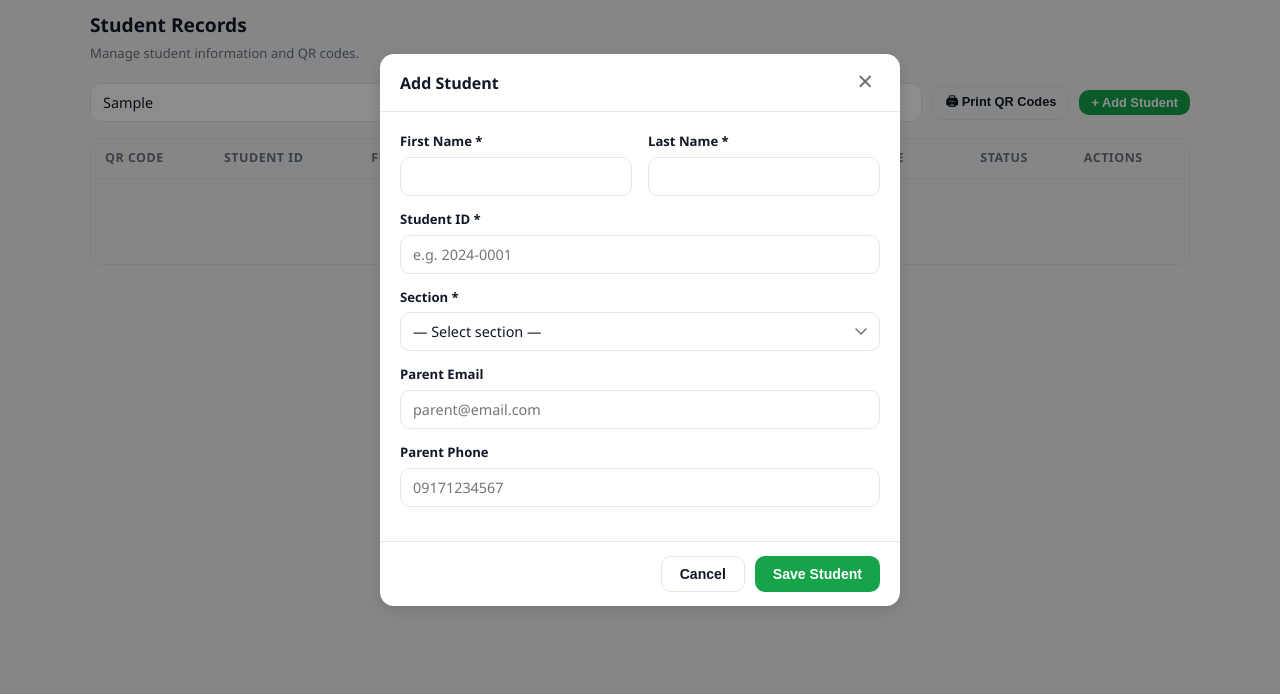
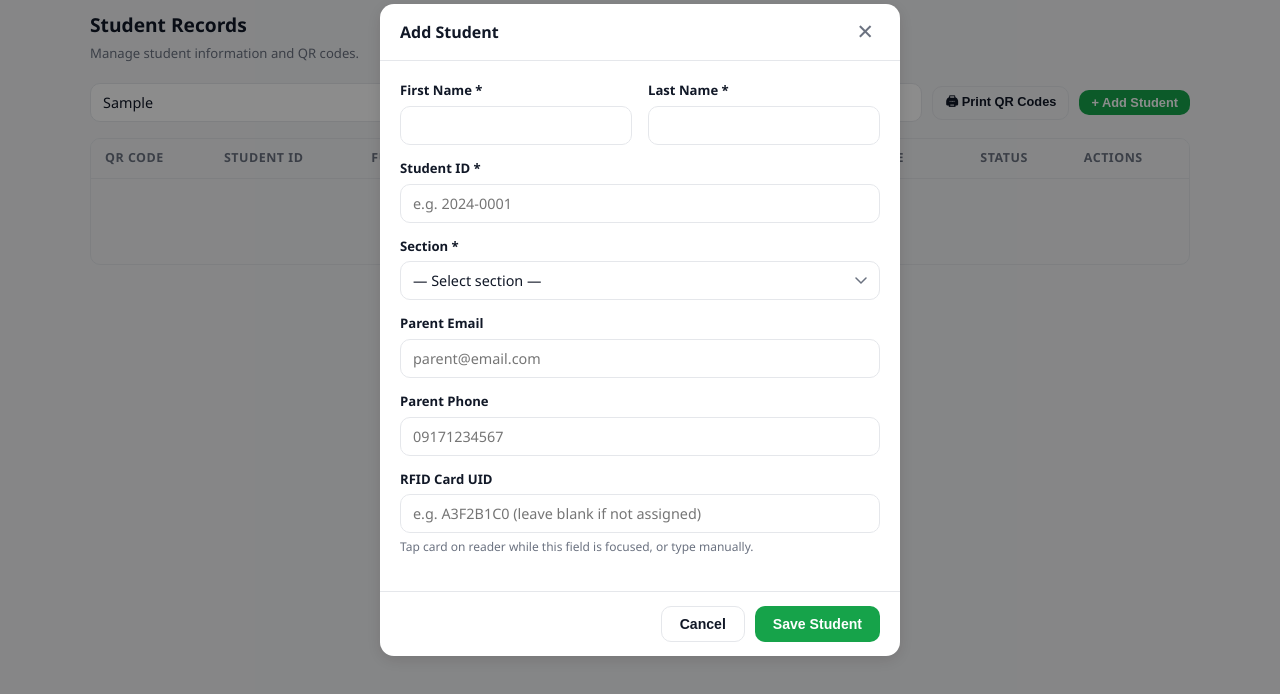
Before and after one commit to timothyjames18/JC-Excellente-Attendance, a plain HTML site: page registrar/index.html in a window 1280 px wide. Both pictures are taken after typing "Sample" into the empty fields and a click on the button "+ Add Student". Shown: the part 70-764 px from the top of the page. Drawn offline with Linux system fonts and the light colour scheme; no server answers.

Commit message:
Add RFID input field to registration form

```diff
--- a/registrar/index.html
+++ b/registrar/index.html
@@ -120,6 +120,11 @@
       <div class="form-group">
         <label class="form-label" for="f-phone">Parent Phone</label>
         <input type="tel" id="f-phone" class="form-control" placeholder="09171234567" />
+      </div>
+      <div class="form-group">
+        <label class="form-label" for="f-rfid">RFID Card UID</label>
+        <input type="text" id="f-rfid" class="form-control" placeholder="e.g. A3F2B1C0 (leave blank if not assigned)" autocomplete="off" />
+        <small style="color:var(--muted);font-size:.75rem;">Tap card on reader while this field is focused, or type manually.</small>
       </div>
       <div class="form-group" id="qr-group" style="display:none;">
         <label class="form-label">QR Code</label>
@@ -284,6 +289,7 @@
     document.getElementById("f-section").value  = s.section_id || "";
     document.getElementById("f-email").value    = s.parent_email || "";
     document.getElementById("f-phone").value    = s.parent_phone || "";
+    document.getElementById("f-rfid").value     = s.rfid_code || "";
     document.getElementById("f-qr").textContent = s.qr_code || "";
 
     // Render QR image in modal
@@ -326,6 +332,7 @@
     const sectionId = document.getElementById("f-section").value;
     const email     = document.getElementById("f-email").value.trim();
     const phone     = document.getElementById("f-phone").value.trim();
+    const rfid      = document.getElementById("f-rfid").value.trim();
 
     if (!firstName || !lastName || !studentId || !sectionId) {
       showModalError("Please fill in all required fields (*).");
@@ -341,6 +348,7 @@
       section_name: secObj ? secObj.name : "",
       parent_email: email,
       parent_phone: phone,
+      rfid_code:    rfid || null,
     };
 
     const saveBtn = document.getElementById("save-btn");
@@ -390,7 +398,7 @@
 
   // ── Helpers ─────────────────────────────────────────────────
   function clearForm() {
-    ["edit-id","f-first","f-last","f-sid","f-email","f-phone"].forEach(id => {
+    ["edit-id","f-first","f-last","f-sid","f-email","f-phone","f-rfid"].forEach(id => {
       document.getElementById(id).value = "";
     });
     document.getElementById("f-section").value = "";
```
